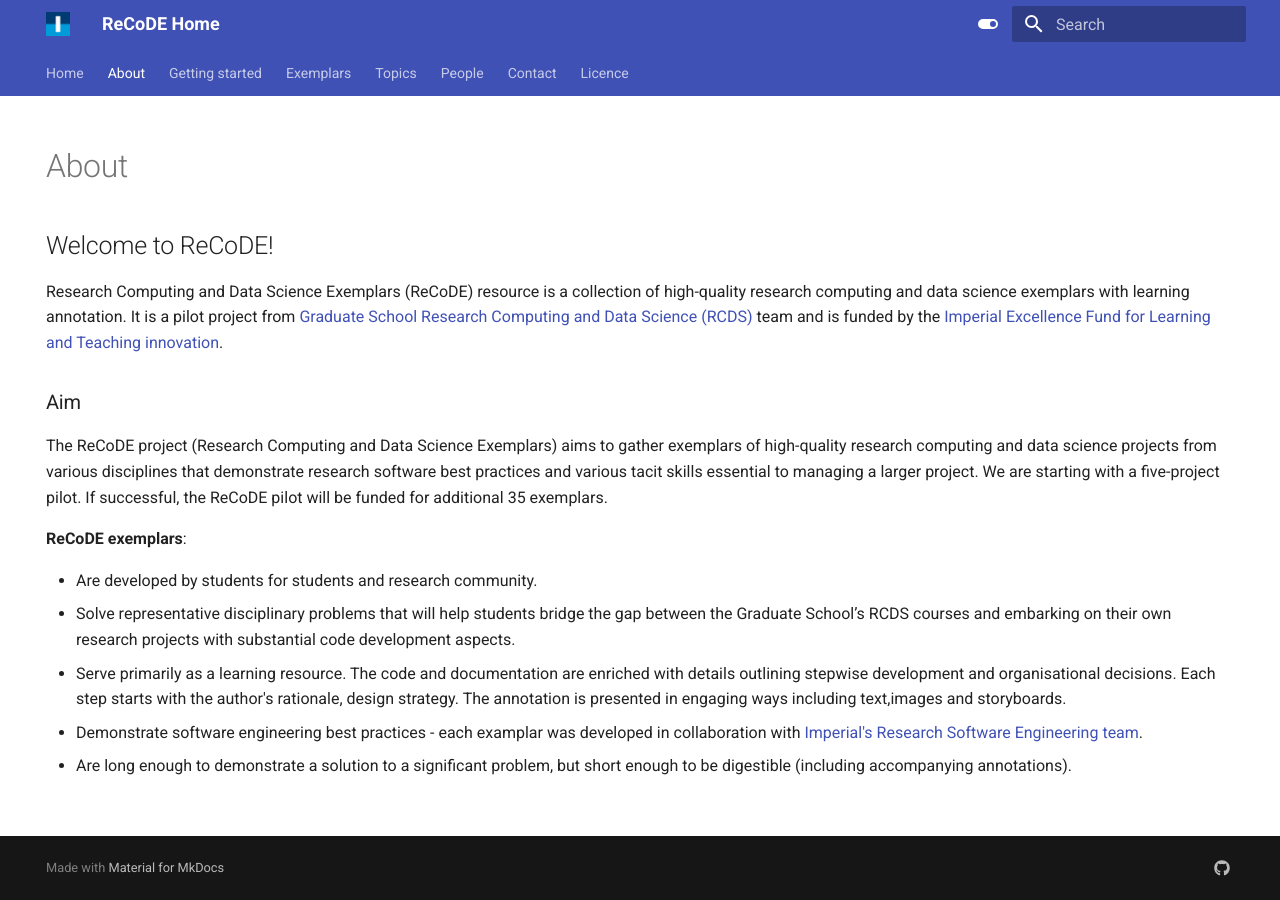
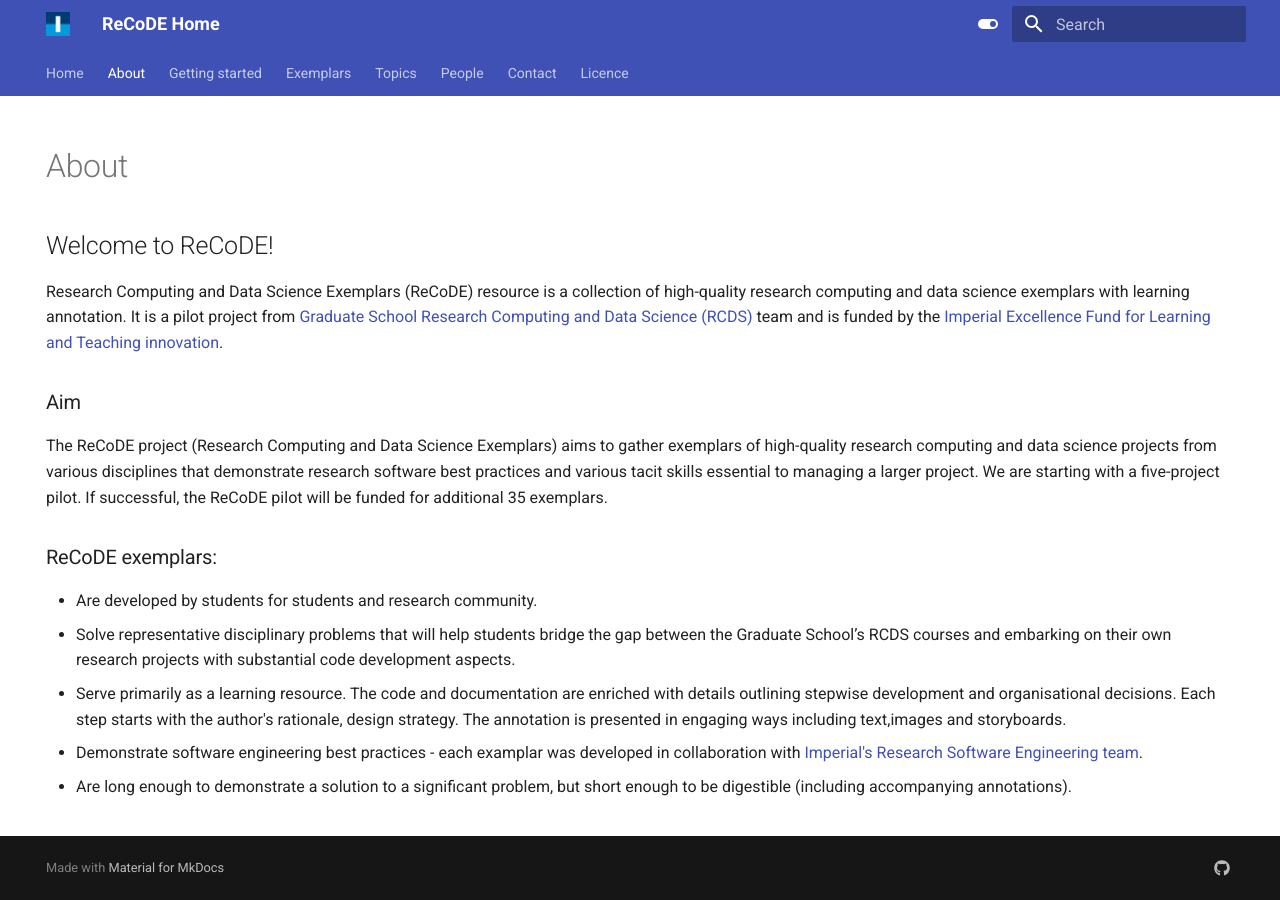
Before and after one commit to ImperialCollegeLondon/ReCoDE-home, an MkDocs documentation site: the page built from docs/about.md, in a window 1280 px wide. Built offline with MkDocs 1.6.1 and Material for MkDocs 9.7.7, drawn with Linux system fonts in a browser that asks for light colours.

Commit message:
Edit: normalised the last title and spacing

```diff
--- a/docs/about.md
+++ b/docs/about.md
@@ -13,8 +13,7 @@ Research Computing and Data Science Exemplars (ReCoDE) resource is a collection
 ### Aim
 The ReCoDE project (Research Computing and Data Science Exemplars) aims to gather exemplars of high-quality research computing and data science projects from various disciplines that demonstrate research software best practices and various tacit skills essential to managing a larger project. We are starting with a five-project pilot. If successful, the ReCoDE pilot will be funded for additional 35 exemplars.
 
-__ReCoDE exemplars__:
-
+### ReCoDE exemplars:
 * Are developed by students for students and research community.
 * Solve representative disciplinary problems that will help students bridge the gap between the Graduate School’s RCDS courses and embarking on their own research projects with substantial code development aspects.
 * Serve primarily as a learning resource. The code and documentation are enriched with details outlining stepwise development and organisational decisions. Each step starts with the author's rationale, design strategy. The annotation is presented in engaging ways including text,images and storyboards.
```
